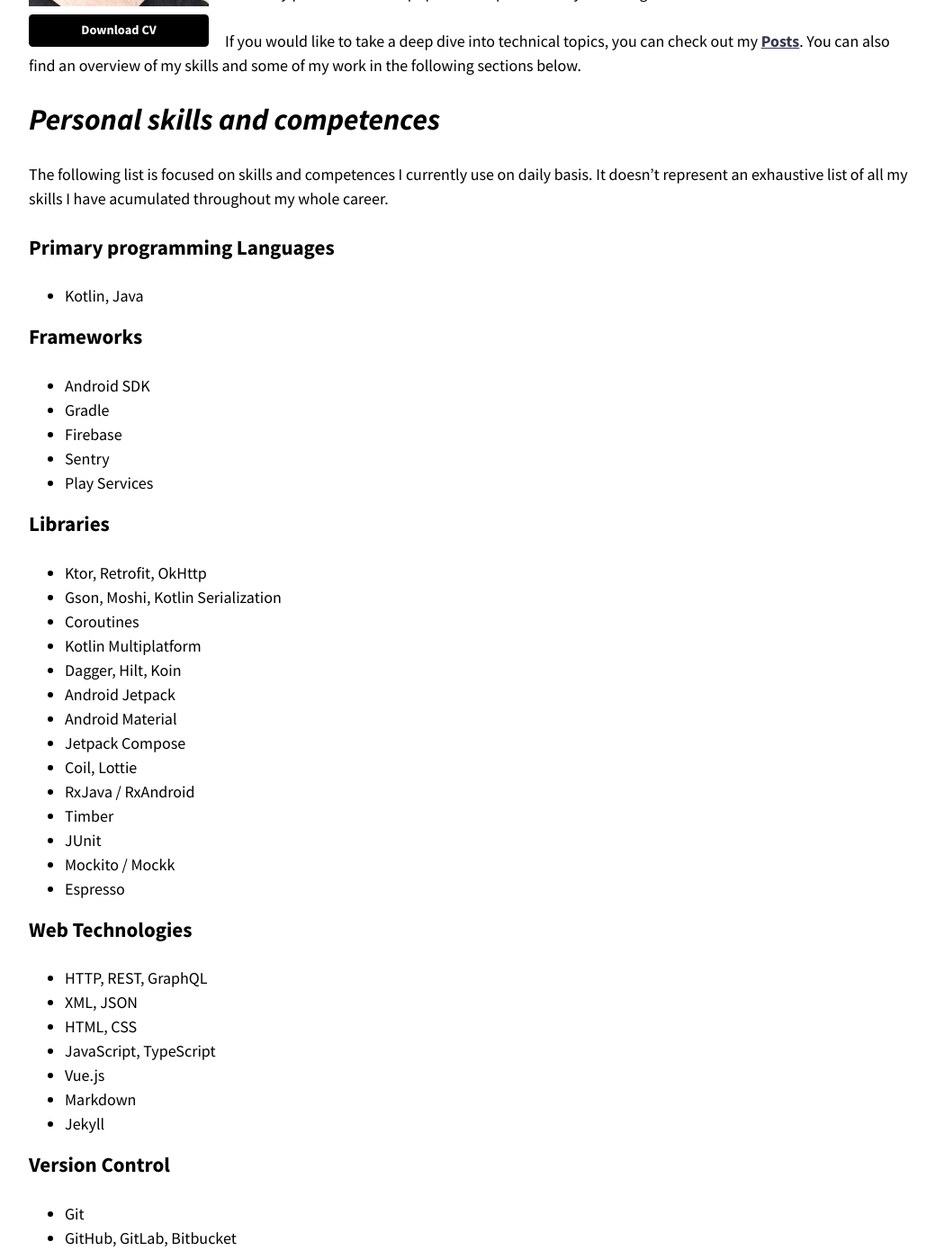
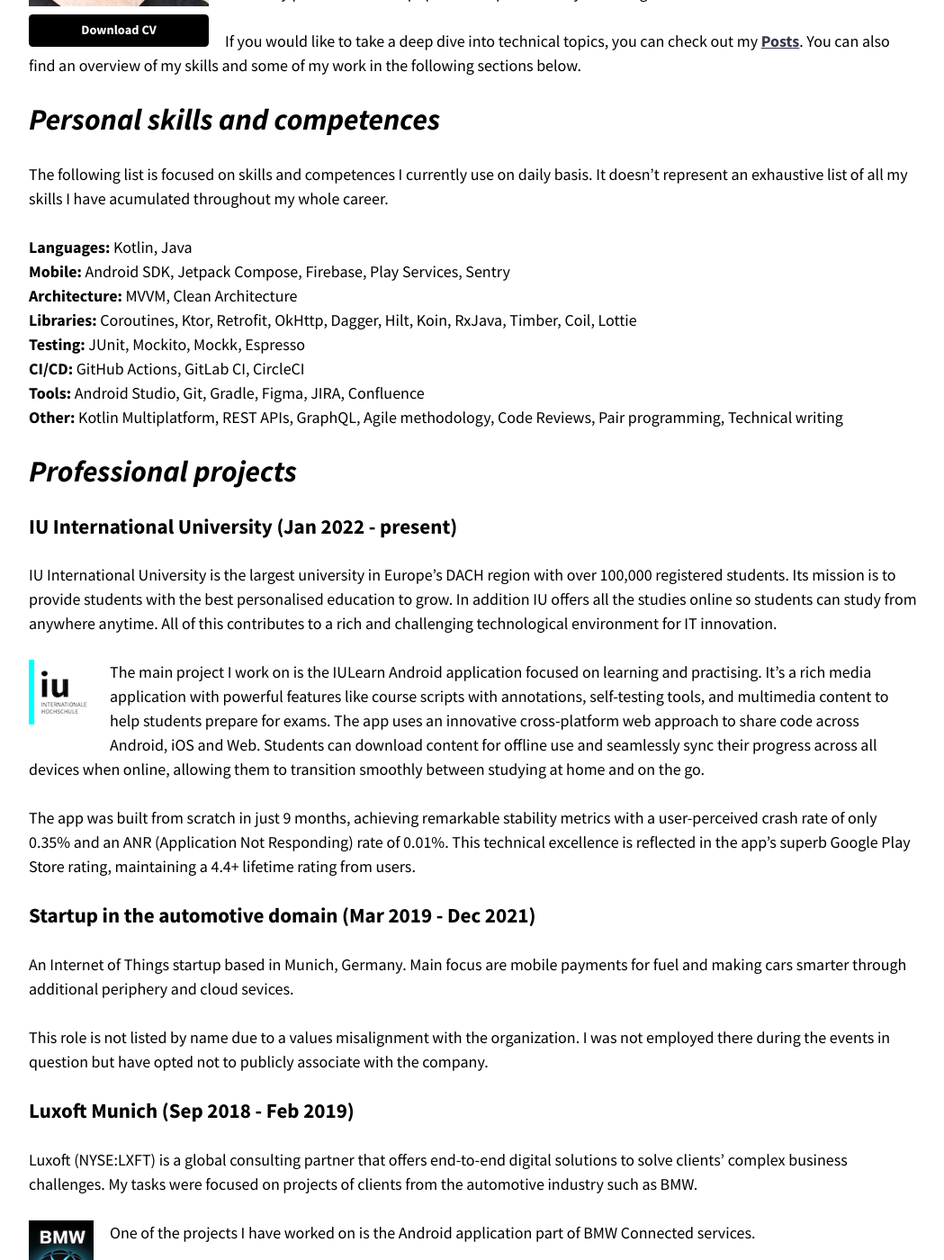
Before and after one commit to luboganev/luboganev.github.io, a Jekyll site: the page built from about.md, in a window 1280 px wide and 1400 px high, scrolled down 679 px. Shown: the whole window at 90% size, without its empty margins (114-1163 px from the left). Built offline with Jekyll 4.4.1, drawn with Linux system fonts in a browser that asks for light colours; some of the changed text lies outside the part shown.

Commit message:
Fix skills in about and add cv markdown

```diff
--- a/about.md
+++ b/about.md
@@ -21,82 +21,14 @@
 
 The following list is focused on skills and competences I currently use on daily basis. It doesn't represent an exhaustive list of all my skills I have acumulated throughout my whole career.
 
-### Primary programming Languages
-- Kotlin, Java
-
-### Frameworks
-- Android SDK
-- Gradle
-- Firebase
-- Sentry
-- Play Services
-
-### Libraries
-- Ktor, Retrofit, OkHttp
-- Gson, Moshi, Kotlin Serialization
-- Coroutines
-- Kotlin Multiplatform
-- Dagger, Hilt, Koin
-- Android Jetpack
-- Android Material
-- Jetpack Compose
-- Coil, Lottie
-- RxJava / RxAndroid
-- Timber
-- JUnit
-- Mockito / Mockk
-- Espresso
-
-### Web Technologies
-- HTTP, REST, GraphQL
-- XML, JSON
-- HTML, CSS
-- JavaScript, TypeScript
-- Vue.js
-- Markdown
-- Jekyll
-
-### Version Control
-- Git
-- GitHub, GitLab, Bitbucket
-
-### Continuous Integration
-- GitLab Pipelines
-- GitHub Actions
-- CircleCI
-
-### Database Technologies
-- RoomDB
-- MySQL
-- SQLite
-
-### Operating Systems
-- Mac OS
-- Android
-- Windows
-
-### IDEs
-- Android Studio
-- Visual Studio Code
-- Cursor.ai
-- IntelliJ IDEA
-- XCode
-
-### Other Competences
-- Cursor.ai, ChatGPT, Github Copilot
-- MVVM, Clean Architecture, MVP
-- Reactive Programming, Functional Programming
-- Technical writing
-- Code Reviews, Pair Programming
-- Open Source
-- Scrum / Kanban
-- Agile methodology
-
-### Languages
-- Bulgarian (Native)
-- English (Fluent)
-- German (Fluent)
-- Spanish (A1)
+**Languages:** Kotlin, Java\
+**Mobile:** Android SDK, Jetpack Compose, Firebase, Play Services, Sentry\
+**Architecture:** MVVM, Clean Architecture\
+**Libraries:** Coroutines, Ktor, Retrofit, OkHttp, Dagger, Hilt, Koin, RxJava, Timber, Coil, Lottie\
+**Testing:** JUnit, Mockito, Mockk, Espresso\
+**CI/CD:** GitHub Actions, GitLab CI, CircleCI\
+**Tools:** Android Studio, Git, Gradle, Figma, JIRA, Confluence\
+**Other:** Kotlin Multiplatform, REST APIs, GraphQL, Agile methodology, Code Reviews, Pair programming, Technical writing
 
 # _Professional projects_
 
```
Also changed, not shown: documents/cv/Lyubomir_Ganev_CV.md (+24 -14 lines).
